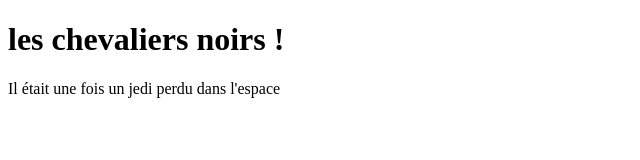
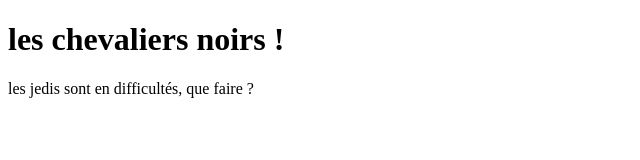
Before and after one commit to nadinekode-hub/formation-git-mastering-discover-github, a plain HTML site: page index.html in a window 1280 px wide. Shown: the full height of the page, 0-640 px from the left. Drawn offline with Linux system fonts and the light colour scheme.

Commit message:
feat: span

```diff
--- a/index.html
+++ b/index.html
@@ -8,8 +8,8 @@
 <body>
 
 <h1>les chevaliers noirs ! </h1>
-<div>
-    Il était une fois un jedi perdu dans l'espace
-</div>
+<span>
+    les jedis sont en difficultés, que faire ?
+</span>
 </body>
 </html>
```
